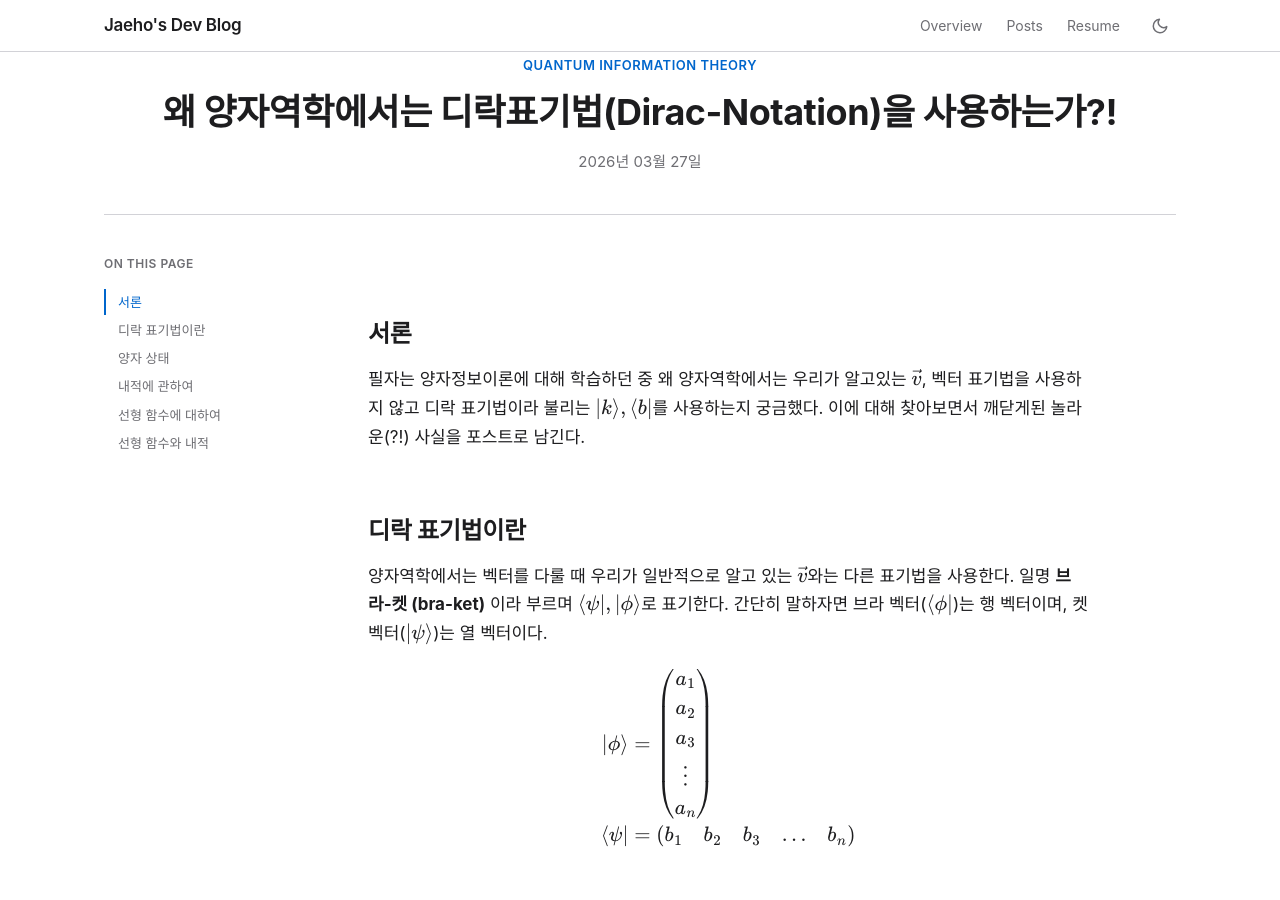
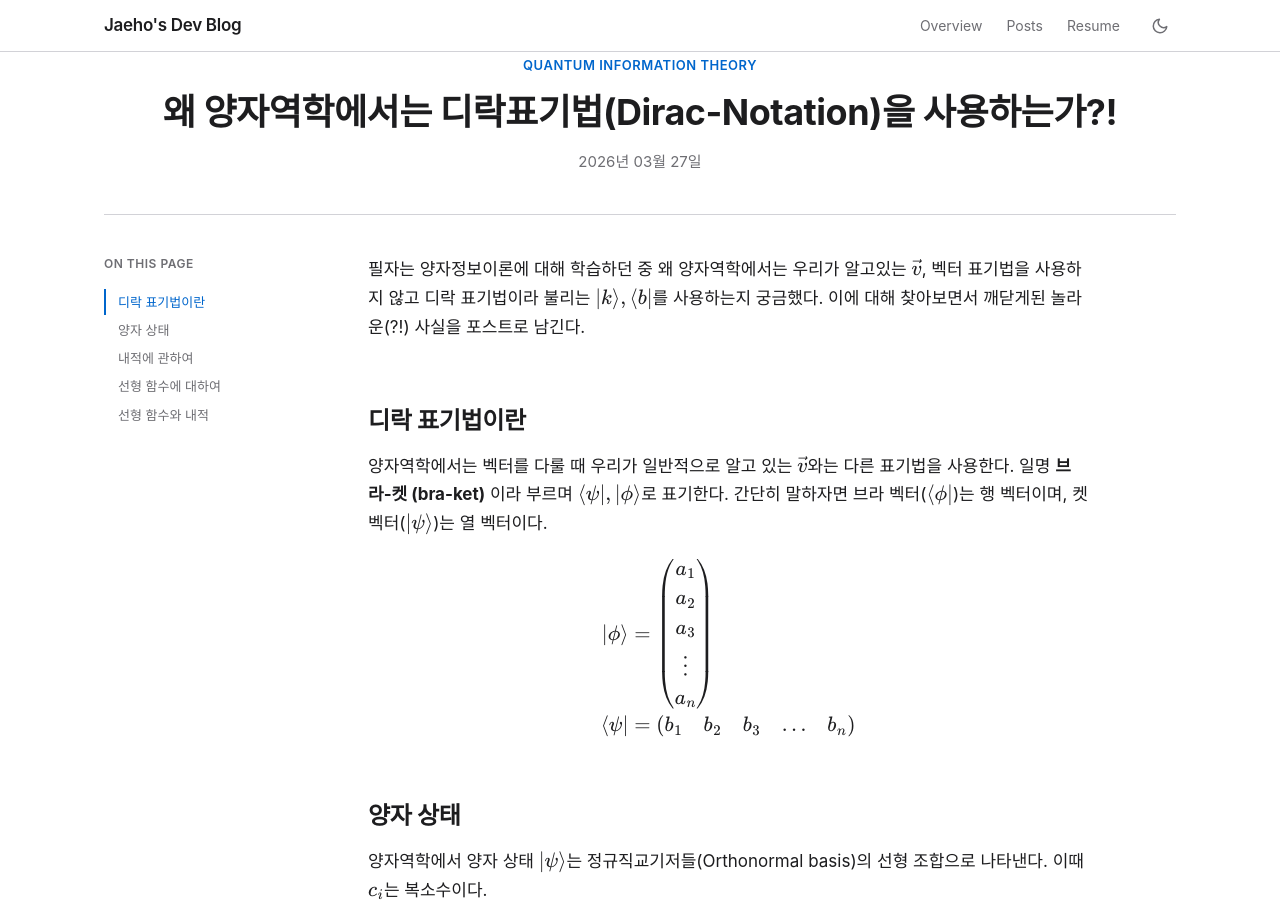
Before and after one commit to jaeho0718/jaeho0718.github.io, a Jekyll site: the page built from _posts/2026-03-27-bra-ket-notation.md, in a window 1280 px wide and 900 px high. Built offline with Jekyll 4.4.1, drawn with Linux system fonts in a browser that asks for light colours.

Commit message:
Fix bra-ket-notation post

```diff
--- a/_posts/2026-03-27-bra-ket-notation.md
+++ b/_posts/2026-03-27-bra-ket-notation.md
@@ -6,7 +6,6 @@ pinned: true
 excerpt: "양자역학에서 왜 디락 표기법을 사용하는지 알아봅시다."
 ---
 
-## 서론
 필자는 양자정보이론에 대해 학습하던 중 왜 양자역학에서는 우리가 알고있는 $\vec{v}$, 벡터 표기법을 사용하지 않고 디락 표기법이라 불리는 $\ket{k}, \bra{b}$를 사용하는지 궁금했다. 이에 대해 찾아보면서 깨닫게된 놀라운(?!) 사실을 포스트로 남긴다.
 
 ## 디락 표기법이란
```
